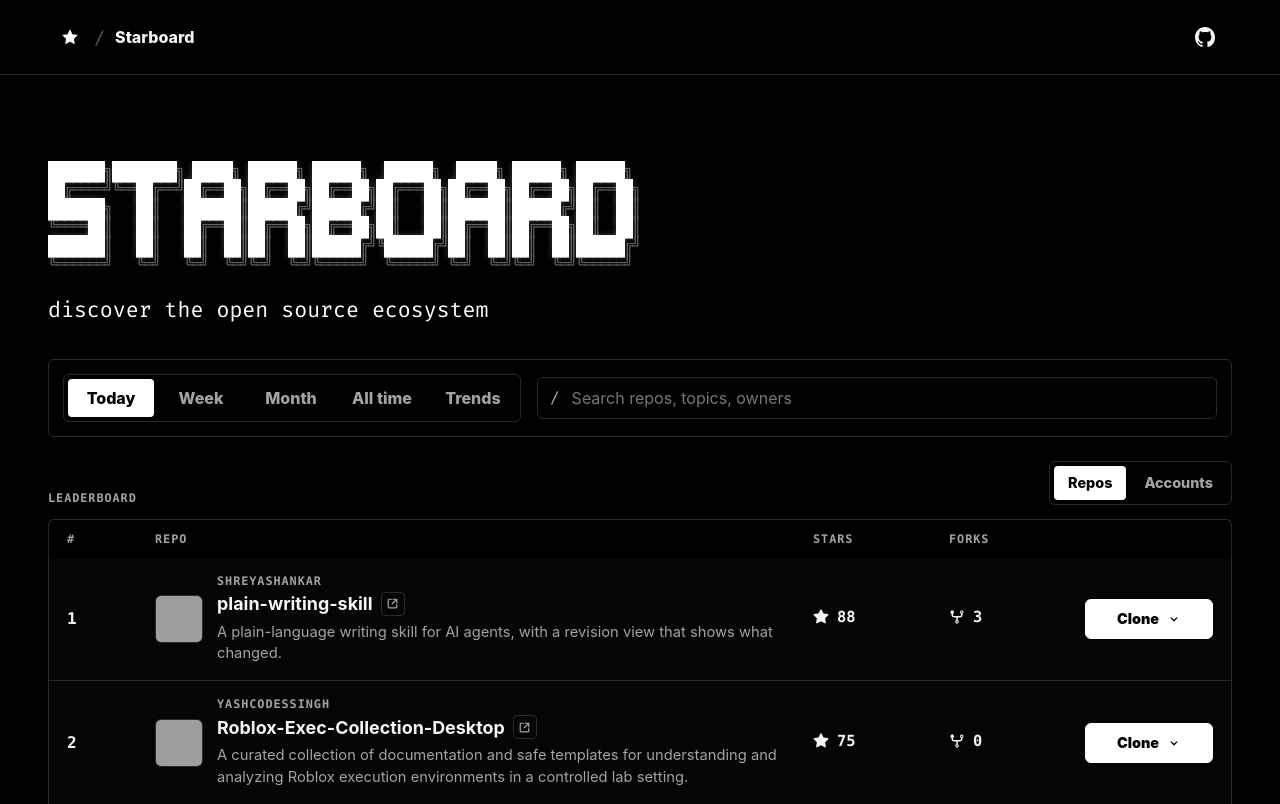
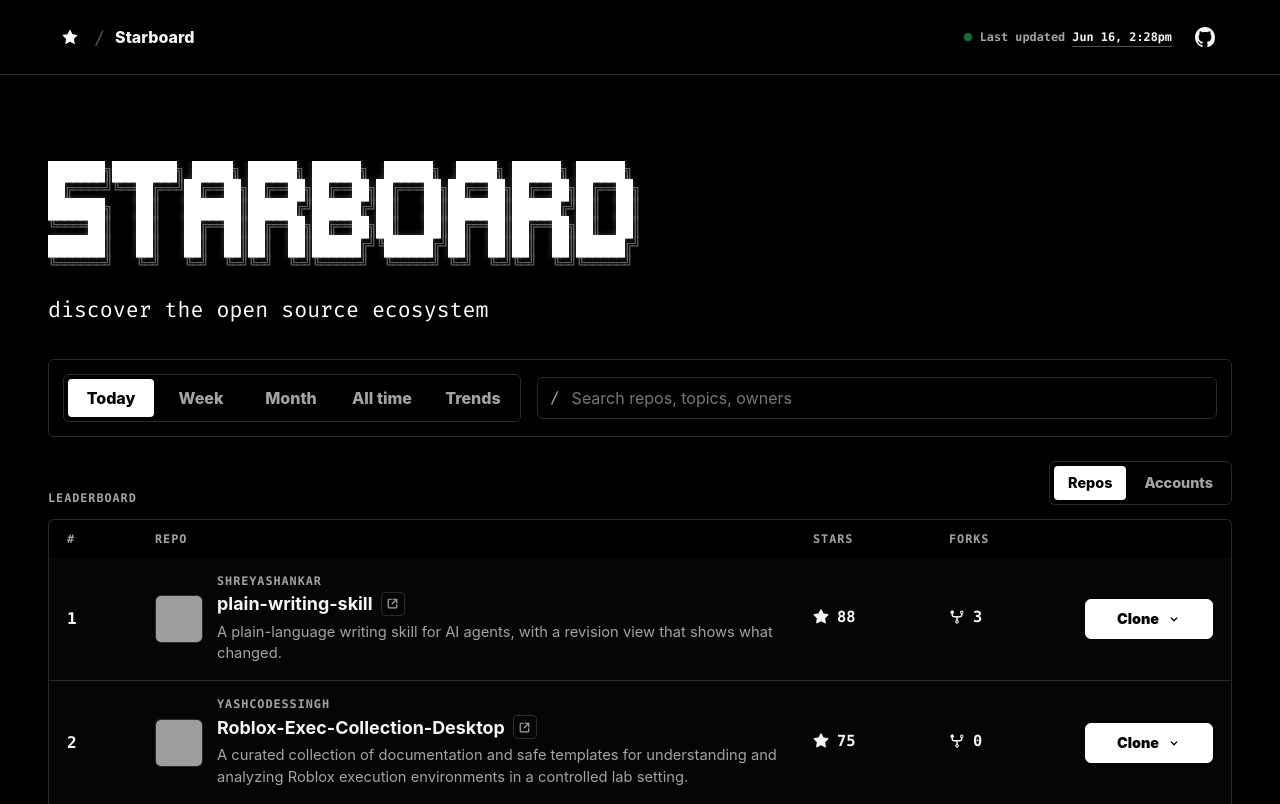
Before and after one commit to richling98/starboard, a website: page index.html in a window 1280 px wide. Shown: the top 804 px of the page. Drawn offline with Linux system fonts and the light colour scheme; no server answers; grey boxes are pictures that could not be loaded.

Commit message:
Add live updated header status

```diff
--- a/app.js
+++ b/app.js
@@ -59,6 +59,7 @@ const sortButtons = document.querySelectorAll(".sort-button");
 const viewTabs = document.querySelectorAll(".view-tab");
 const tableHeaders = document.querySelectorAll(".table-header");
 const sectionEyebrow = document.querySelector("#section-eyebrow");
+const lastUpdatedValue = document.querySelector("#last-updated-value");
 
 function createPeriodStore() {
   return {
@@ -462,6 +463,40 @@ function formatNumber(value) {
   return new Intl.NumberFormat("en", { notation: "compact", maximumFractionDigits: 1 }).format(value);
 }
 
+function formatLastUpdated(value) {
+  const date = new Date(value);
+  if (Number.isNaN(date.getTime())) return "";
+
+  const parts = new Intl.DateTimeFormat([], {
+    month: "short",
+    day: "numeric",
+    hour: "numeric",
+    minute: "2-digit"
+  }).formatToParts(date);
+  const get = (type) => parts.find((part) => part.type === type)?.value || "";
+  return `${get("month")} ${get("day")}, ${get("hour")}:${get("minute")}${get("dayPeriod").toLowerCase()}`;
+}
+
+function currentUpdatedAt() {
+  const store = currentStore();
+  const currentMeta = isTrendsPeriod()
+    ? store.trendsMeta
+    : state.view === "accounts"
+      ? store.serverAccountsMeta
+      : store.serverReposMeta;
+  if (currentMeta?.generatedAt) return currentMeta.generatedAt;
+
+  const loadedDates = Object.values(periodStores)
+    .flatMap((periodStore) => [
+      periodStore.serverReposMeta?.generatedAt,
+      periodStore.serverAccountsMeta?.generatedAt,
+      periodStore.trendsMeta?.generatedAt
+    ])
+    .filter(Boolean)
+    .sort((a, b) => Date.parse(b) - Date.parse(a));
+  return loadedDates[0] || "";
+}
+
 function getFilteredRepos() {
   const keywordRows = getKeywordFilteredRepos();
   const semantic = currentSemanticStore();
@@ -1496,10 +1531,16 @@ function render() {
   if (sectionEyebrow) {
     sectionEyebrow.textContent = isTrendsPeriod() ? "Trends over the past week..." : "Leaderboard";
   }
+  renderLastUpdated();
   renderSortHeaders();
   renderViewTabs();
   renderTableHeaders();
   renderLeaderboard();
+}
+
+function renderLastUpdated() {
+  if (!lastUpdatedValue) return;
+  lastUpdatedValue.textContent = formatLastUpdated(currentUpdatedAt()) || "...";
 }
 
 function usesServerAccounts() {
--- a/index.html
+++ b/index.html
@@ -17,7 +17,7 @@
       type="font/ttf"
       crossorigin="anonymous"
     />
-    <link rel="stylesheet" href="./styles.css?v=26" />
+    <link rel="stylesheet" href="./styles.css?v=27" />
   </head>
   <body>
     <header class="topbar">
@@ -33,6 +33,13 @@
         </span>
       </a>
       <nav class="topbar-actions" aria-label="Project links">
+        <div class="live-updated" aria-live="polite">
+          <span class="live-dot" aria-hidden="true"></span>
+          <span>
+            <span class="live-updated-label">Last updated </span>
+            <span id="last-updated-value" class="last-updated-value">...</span>
+          </span>
+        </div>
         <a
           class="github-link"
           href="https://github.com/richling98/starboard"
@@ -219,6 +226,6 @@
       </span>
     </template>
 
-    <script src="./app.js?v=25"></script>
+    <script src="./app.js?v=26"></script>
   </body>
 </html>
--- a/styles.css
+++ b/styles.css
@@ -116,7 +116,35 @@ select {
 .topbar-actions {
   display: flex;
   align-items: center;
+  gap: 14px;
   margin-left: auto;
+}
+
+.live-updated {
+  display: inline-flex;
+  align-items: center;
+  gap: 8px;
+  color: var(--muted);
+  font-family: var(--mono);
+  font-size: 0.74rem;
+  font-weight: 700;
+  white-space: nowrap;
+}
+
+.live-dot {
+  width: 8px;
+  height: 8px;
+  flex: 0 0 auto;
+  border-radius: 50%;
+  background: #22c55e;
+  box-shadow: 0 0 0 0 rgba(34, 197, 94, 0.48);
+  animation: livePulse 2.4s ease-in-out infinite;
+}
+
+.last-updated-value {
+  color: var(--ink);
+  border-bottom: 1px solid var(--line-strong);
+  padding-bottom: 2px;
 }
 
 .github-link {
@@ -144,6 +172,26 @@ select {
   width: 20px;
   height: 20px;
   fill: currentColor;
+}
+
+@keyframes livePulse {
+  0%,
+  100% {
+    opacity: 0.54;
+    box-shadow: 0 0 0 0 rgba(34, 197, 94, 0.34);
+  }
+
+  50% {
+    opacity: 1;
+    box-shadow: 0 0 0 5px rgba(34, 197, 94, 0);
+  }
+}
+
+@media (prefers-reduced-motion: reduce) {
+  .live-dot {
+    animation: none;
+    opacity: 0.9;
+  }
 }
 
 .brand-name {
@@ -1251,6 +1299,14 @@ h1 {
     padding: 14px 16px;
   }
 
+  .topbar-actions {
+    gap: 10px;
+  }
+
+  .live-updated {
+    font-size: 0.68rem;
+  }
+
   .controls-band {
     top: 71px;
     padding: 8px;
@@ -1484,6 +1540,12 @@ h1 {
   }
 }
 
+@media (max-width: 560px) {
+  .live-updated-label {
+    display: none;
+  }
+}
+
 @media (max-width: 420px) {
   main {
     padding-inline: 12px;
```
